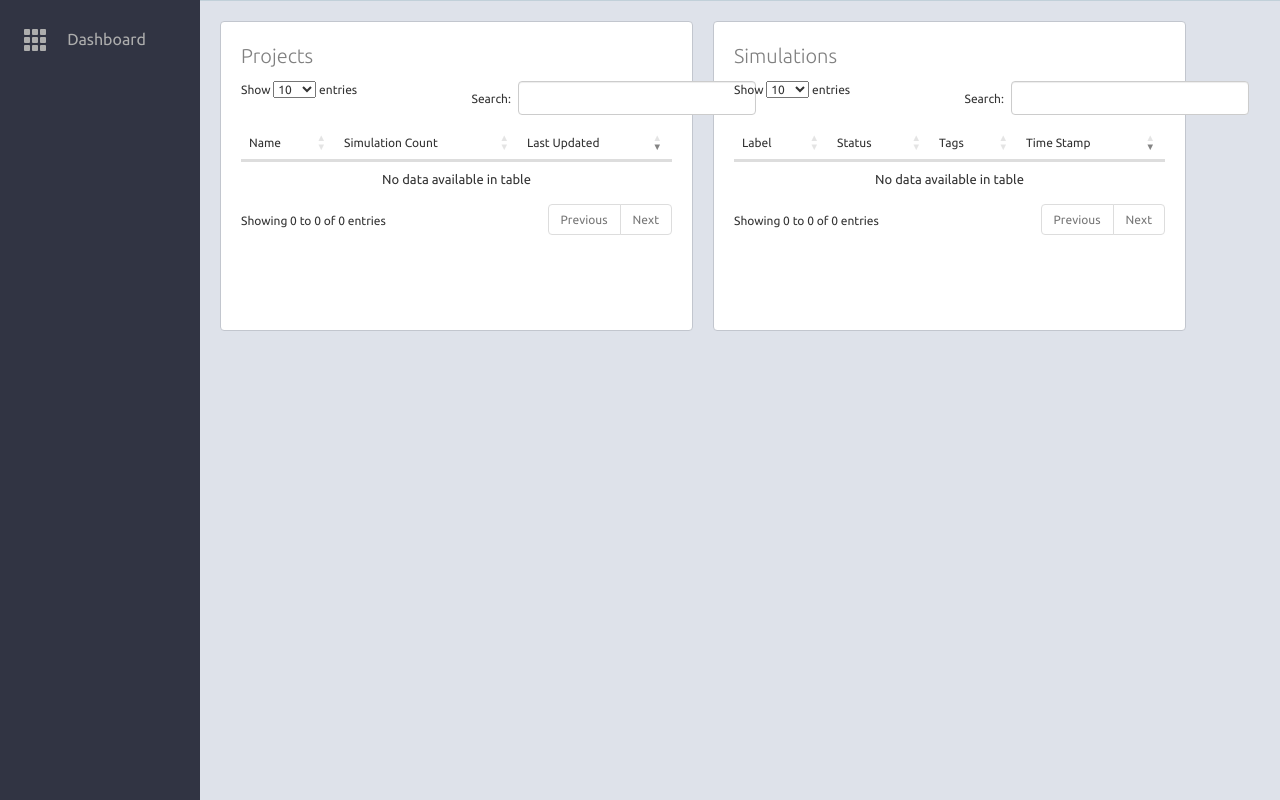
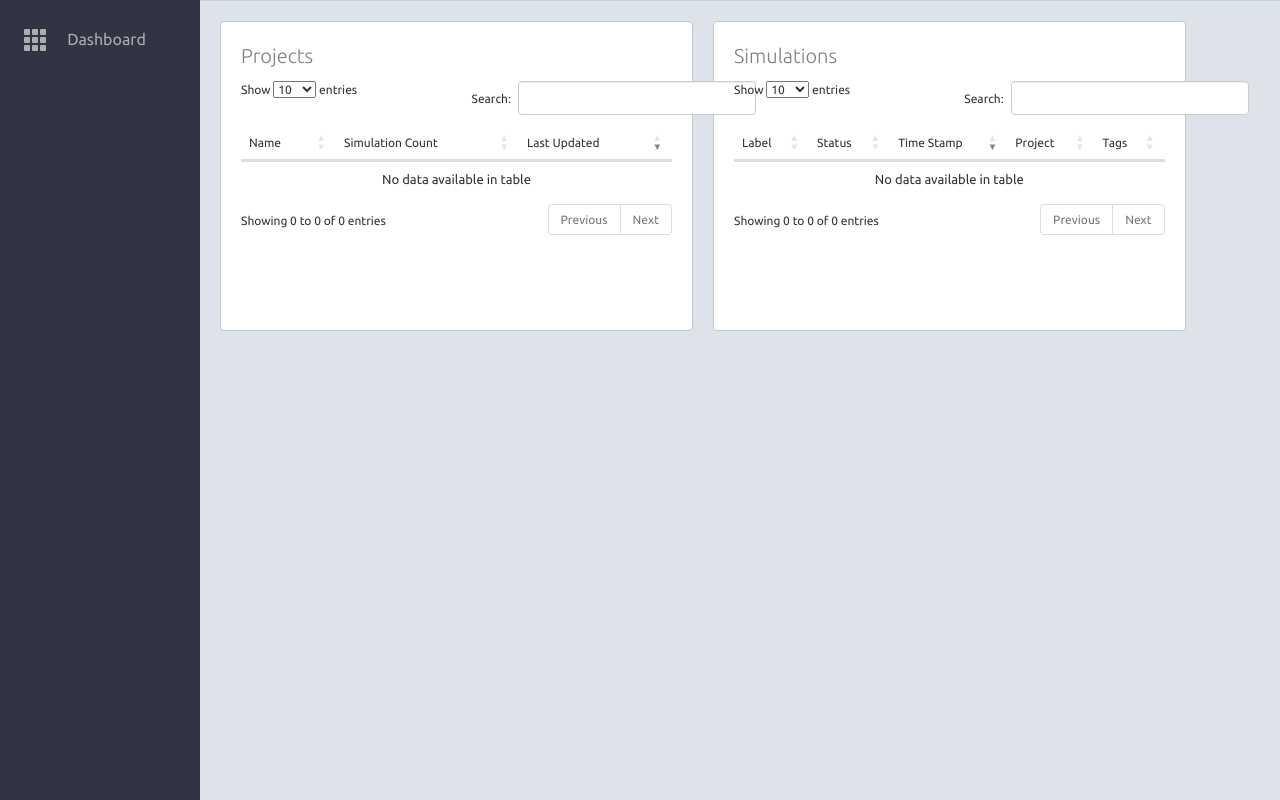
Before and after one commit to wd15/sumatra-cloud, a Python web app: template smt_view/templates/user.html in a window 1280 px wide. Shown: the part 70-870 px from the top of the page. Run offline with Jinja, Linux system fonts and the light colour scheme; the template is opened without the code that fills it, so the values that code supplies are empty; some libraries are stand-ins or nearby versions.

Commit message:
Add project field to simulation table
Address #38

```diff
--- a/smt_view/templates/user.html
+++ b/smt_view/templates/user.html
@@ -46,8 +46,9 @@
               <tr>
                 <th>Label</th>
                 <th>Status</th>
+                <th>Time Stamp</th>
+                <th>Project</th>
                 <th>Tags</th>
-                <th>Time Stamp</th>
               </tr>
             </thead>
             <tbody>
@@ -57,6 +58,10 @@
                     <a href="{{ url_for('record_view', id=record.id) }}">{{ record.label }}</a>
                   </td>
                   <td>{{ record.status }}</td>
+                  <td>{{ record.timestamp.strftime('%Y-%m-%d %X') }}</td>
+                  <td>
+                    <a href="{{ url_for('project_view', id=record.project.id) }}">{{ record.project.name }}</a>
+                  </td>
                   <td>
                     {% for tag in record.tags %}
                       {% if loop.last %}
@@ -66,7 +71,6 @@
                       {% endif %}
                     {% endfor %}
                   </td>
-                  <td>{{ record.timestamp.strftime('%Y-%m-%d %X') }}</td>
                 </tr>
               {% endfor %}
             </tbody>
@@ -88,7 +92,7 @@
   } );
 
   $(document).ready(function() {
-    $('#table-simulations').DataTable({"aaSorting": [[3, 'desc']]});
+    $('#table-simulations').DataTable({"aaSorting": [[2, 'desc']]});
   } );
 </script>
 
```
